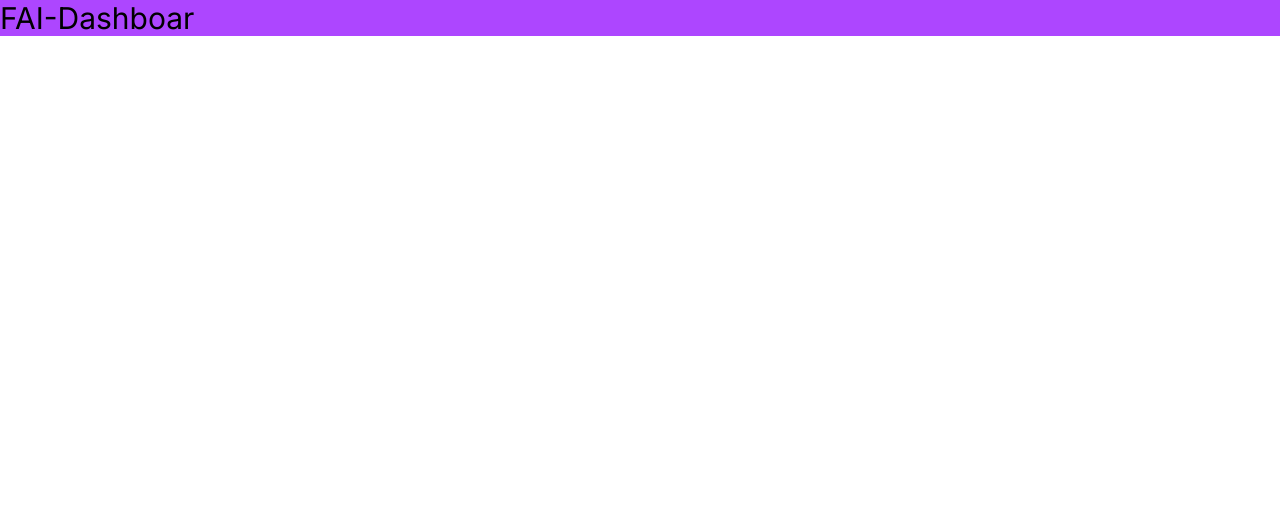
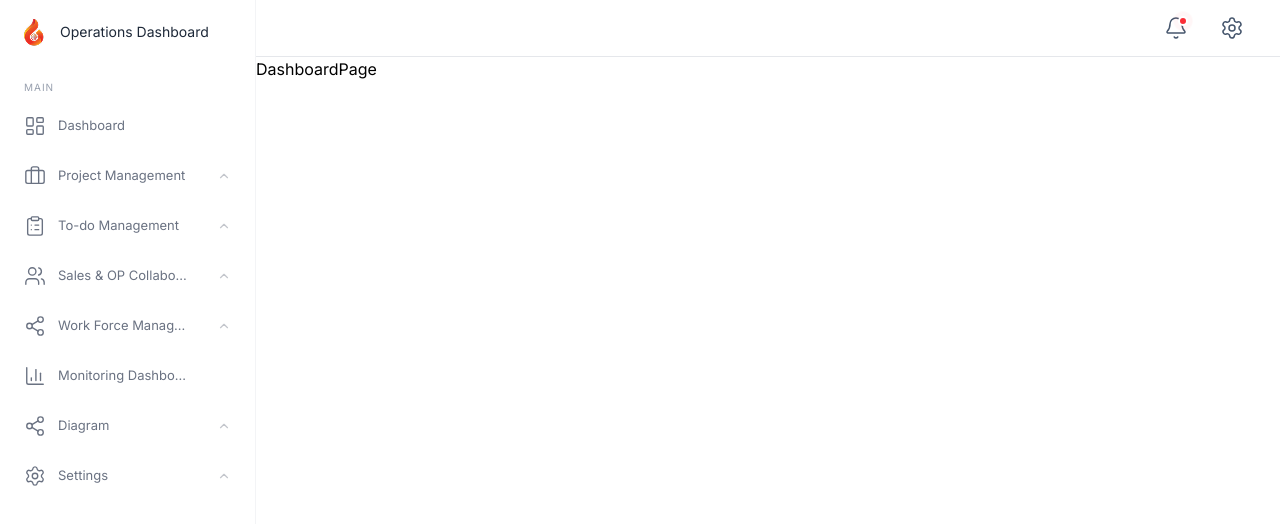
Before and after one commit to faioperation/FireAI-ERP, a React (Vite) app: page / in a window 1280 px wide. Shown: the top 524 px of the page. Built offline with nearby package versions, Linux system fonts and the light colour scheme.

Commit message:
dashboard

```diff
--- a/package.json
+++ b/package.json
@@ -10,6 +10,8 @@
     "preview": "vite preview"
   },
   "dependencies": {
+    "framer-motion": "^12.36.0",
+    "lucide-react": "^0.577.0",
     "react": "^19.2.4",
     "react-dom": "^19.2.4",
     "react-router": "^7.13.1"
--- a/src/App.jsx
+++ b/src/App.jsx
@@ -1,9 +1,16 @@
+import { Routes, Route } from "react-router";
+import CommonLayouts from "./components/CommonLayouts";
+import DashboardPage from "./pages/DashboardPage";
+
 const App = () => {
   return (
-    <div className='bg-purple-500 text-3xl'>
-      FAI-Dashboar
-    </div>
-  )
-}
+    <Routes>
+      <Route element={<CommonLayouts />}>
+        <Route index element={<DashboardPage />} />
+        {/* <Route path="/settings/profile" element={<EdittProfilePage />} /> */}
+      </Route>
+    </Routes>
+  );
+};
 
-export default App
+export default App;
--- /dev/null
+++ b/src/components/CommonLayouts.jsx
@@ -0,0 +1,21 @@
+import { Outlet } from "react-router";
+import Header from "./Header";
+import Sidebar from "./Sidebar";
+
+const CommonLayouts = () => {
+  return (
+    <div className="flex mx-auto w-full">
+      {/* =============== Common layout starts =============== */}
+      <Sidebar />
+      <div className=" w-full">
+        <Header />
+        <div className="">
+          <Outlet />
+        </div>
+      </div>
+      {/* =============== Common layout ends =============== */}
+    </div>
+  );
+};
+
+export default CommonLayouts;
--- /dev/null
+++ b/src/components/Header.jsx
@@ -0,0 +1,25 @@
+import { Bell, Settings } from "lucide-react";
+
+const Header = () => {
+  return (
+    <nav className="w-full bg-white border-b border-gray-200 px-4 py-3 sm:px-6 lg:px-8">
+      <div className="max-w-7xl mx-auto flex items-center justify-between">
+        <div className="flex-1"></div>
+        <div className="flex items-center space-x-4 sm:space-x-6">
+          <button className="relative p-1 text-slate-600 hover:text-blue-600 transition-colors focus:outline-none">
+            <Bell size={24} strokeWidth={1.5} />
+            <span className="absolute top-1 right-1 flex h-2.5 w-2.5">
+              <span className="animate-ping absolute inline-flex h-full w-full rounded-full bg-red-400 opacity-75"></span>
+              <span className="relative inline-flex rounded-full h-2.5 w-2.5 bg-red-500 border-2 border-white"></span>
+            </span>
+          </button>
+          <button className="p-1 text-slate-600 hover:text-blue-600 transition-colors focus:outline-none">
+            <Settings size={24} strokeWidth={1.5} />
+          </button>
+        </div>
+      </div>
+    </nav>
+  );
+};
+
+export default Header;
--- /dev/null
+++ b/src/components/Sidebar.jsx
@@ -0,0 +1,202 @@
+import { useState } from "react";
+import logo from "../assets/images/logo.png";
+import {
+  LayoutDashboard,
+  ClipboardList,
+  Briefcase,
+  Users,
+  BarChart3,
+  Share2,
+  Settings,
+  ChevronUp,
+  HelpCircle,
+  LogOut,
+} from "lucide-react";
+
+const menuData = [
+  { id: "dashboard", label: "Dashboard", icon: LayoutDashboard, children: [] },
+  {
+    id: "project",
+    label: "Project Management",
+    icon: Briefcase,
+    children: [
+      { label: "Project", sub: [] },
+      {
+        label: "Order",
+        sub: [
+          "New Order",
+          "Pending Order",
+          "Completed Order",
+          "Assigned Order",
+        ],
+      },
+    ],
+  },
+  {
+    id: "todo",
+    label: "To-do Management",
+    icon: ClipboardList,
+    children: ["Daily To-do", "Task-Tracker"],
+  },
+  {
+    id: "sales",
+    label: "Sales & OP Collabo...",
+    icon: Users,
+    children: ["Meeting", "Message", "Notice"],
+  },
+  {
+    id: "workforce",
+    label: "Work Force Manag...",
+    icon: Share2,
+    children: ["Team Management", "Employee Manage..."],
+  },
+  {
+    id: "monitoring",
+    label: "Monitoring Dashbo...",
+    icon: BarChart3,
+    children: [],
+  },
+  {
+    id: "diagram",
+    label: "Diagram",
+    icon: Share2,
+    children: ["Management", "Sit plan"],
+  },
+  {
+    id: "settings",
+    label: "Settings",
+    icon: Settings,
+    children: ["Profile", "Password"],
+  },
+];
+
+export default function Sidebar() {
+  const [isCollapsed, setIsCollapsed] = useState(false);
+  const [activeItem, setActiveItem] = useState(null);
+
+  return (
+    <div className="flex h-screen bg-[#f8f9fa] font-sans">
+      {/* Sidebar Navigation */}
+      <aside
+        className={`${isCollapsed ? "w-20" : "w-64"} bg-white border-r border-gray-100 flex flex-col transition-all duration-300 relative z-30`}
+      >
+        {/* Logo */}
+        <div className="h-16 flex items-center px-5 mb-4">
+          <button onClick={() => setIsCollapsed(!isCollapsed)}>
+            <img src={logo} alt="logo" className="cursor-pointer" />
+          </button>
+          {!isCollapsed && (
+            <span className="ml-3 font-bold text-gray-800 truncate text-sm">
+              Operations Dashboard
+            </span>
+          )}
+        </div>
+
+        {/* Menu Items */}
+        <div className="flex-1 px-3 space-y-1 relative">
+          {!isCollapsed && (
+            <p className="text-[10px] font-bold text-gray-400 px-3 mb-2 tracking-widest">
+              MAIN
+            </p>
+          )}
+
+          {menuData.map((item) => (
+            <div key={item.id} className="relative group cursor-pointer">
+              {/* Main Button */}
+              <button
+                onClick={() => {
+                  if (item.children.length > 0) {
+                    setIsCollapsed(true);
+                    setActiveItem(activeItem === item.id ? null : item.id);
+                  }
+                }}
+                className={`w-full flex items-center justify-between p-3 rounded-xl transition-all
+                  ${activeItem === item.id && isCollapsed ? "bg-gray-100 text-gray-900 shadow-sm" : "text-gray-500 hover:bg-gray-50"}
+                `}
+              >
+                <div className="flex items-center gap-3">
+                  <item.icon
+                    size={22}
+                    strokeWidth={1.5}
+                    className="cursor-pointer"
+                  />
+                  {!isCollapsed && (
+                    <span className="text-[13px] font-medium whitespace-nowrap cursor-pointer">
+                      {item.label}
+                    </span>
+                  )}
+                </div>
+                {!isCollapsed && item.children.length > 0 && (
+                  <ChevronUp size={14} className="opacity-40 cursor-pointer" />
+                )}
+
+                {/* --- Hover Tooltip (Only when collapsed & no active popup) --- */}
+                {isCollapsed && activeItem !== item.id && (
+                  <div className="absolute left-16 hidden group-hover:block z-50">
+                    <div className="bg-gray-900 text-white text-[11px] py-1 px-2 rounded-md whitespace-nowrap shadow-lg">
+                      {item.label}
+                    </div>
+                  </div>
+                )}
+              </button>
+
+              {/* --- Floating Popup Sub-menu (Exactly like Image 2) --- */}
+              {isCollapsed &&
+                activeItem === item.id &&
+                item.children.length > 0 && (
+                  <div className="absolute left-[70px] top-0 w-52 bg-white rounded-2xl shadow-[0px_10px_40px_rgba(0,0,0,0.1)] border border-gray-50 p-4 z-50">
+                    <div className="flex flex-col gap-1">
+                      {item.children.map((child, idx) =>
+                        typeof child === "string" ? (
+                          <div
+                            key={idx}
+                            className="text-[13px] text-gray-500 hover:text-gray-900 hover:bg-gray-50 px-3 py-2 rounded-lg cursor-pointer transition-colors"
+                          >
+                            {child}
+                          </div>
+                        ) : (
+                          <div key={idx} className="mb-2">
+                            <p className="text-[13px] font-bold text-gray-900 px-3 py-1">
+                              {child.label}
+                            </p>
+                            <div className="ml-3 border-l-2 border-gray-100">
+                              {child.sub.map((sub, sIdx) => (
+                                <p
+                                  key={sIdx}
+                                  className="text-[12px] text-gray-500 hover:text-orange-500 px-4 py-1.5 cursor-pointer"
+                                >
+                                  {sub}
+                                </p>
+                              ))}
+                            </div>
+                          </div>
+                        ),
+                      )}
+                    </div>
+                  </div>
+                )}
+            </div>
+          ))}
+        </div>
+
+        {/* Footer Icons */}
+        {/* <div className="p-4 border-t border-gray-50 space-y-2">
+          <div className="flex flex-col items-center gap-4">
+            <HelpCircle
+              size={22}
+              className="text-gray-400 cursor-pointer hover:text-gray-600"
+            />
+            <LogOut
+              size={22}
+              className="text-red-400 cursor-pointer hover:text-red-600"
+              onClick={() => setIsCollapsed(!isCollapsed)}
+            />
+            <div className="h-9 w-9 rounded-full bg-orange-100 text-orange-600 flex items-center justify-center font-bold text-xs">
+              JD
+            </div>
+          </div>
+        </div> */}
+      </aside>
+    </div>
+  );
+}
--- /dev/null
+++ b/src/pages/DashboardPage.jsx
@@ -0,0 +1,7 @@
+const DashboardPage = () => {
+  return (
+    <div>DashboardPage</div>
+  )
+}
+
+export default DashboardPage
```
Also changed, not shown: src/assets/images/logo.png (added), 1 other file (tests, documents, lock files or other folders).
